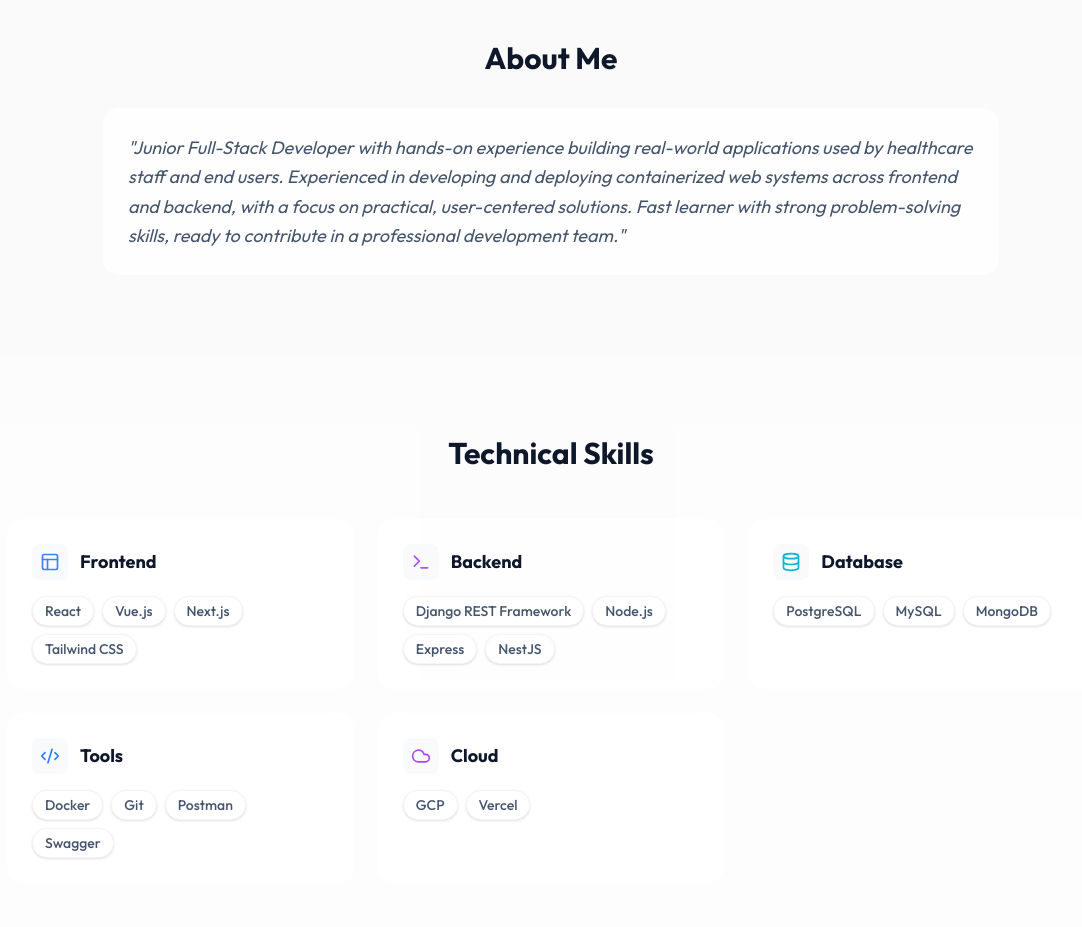
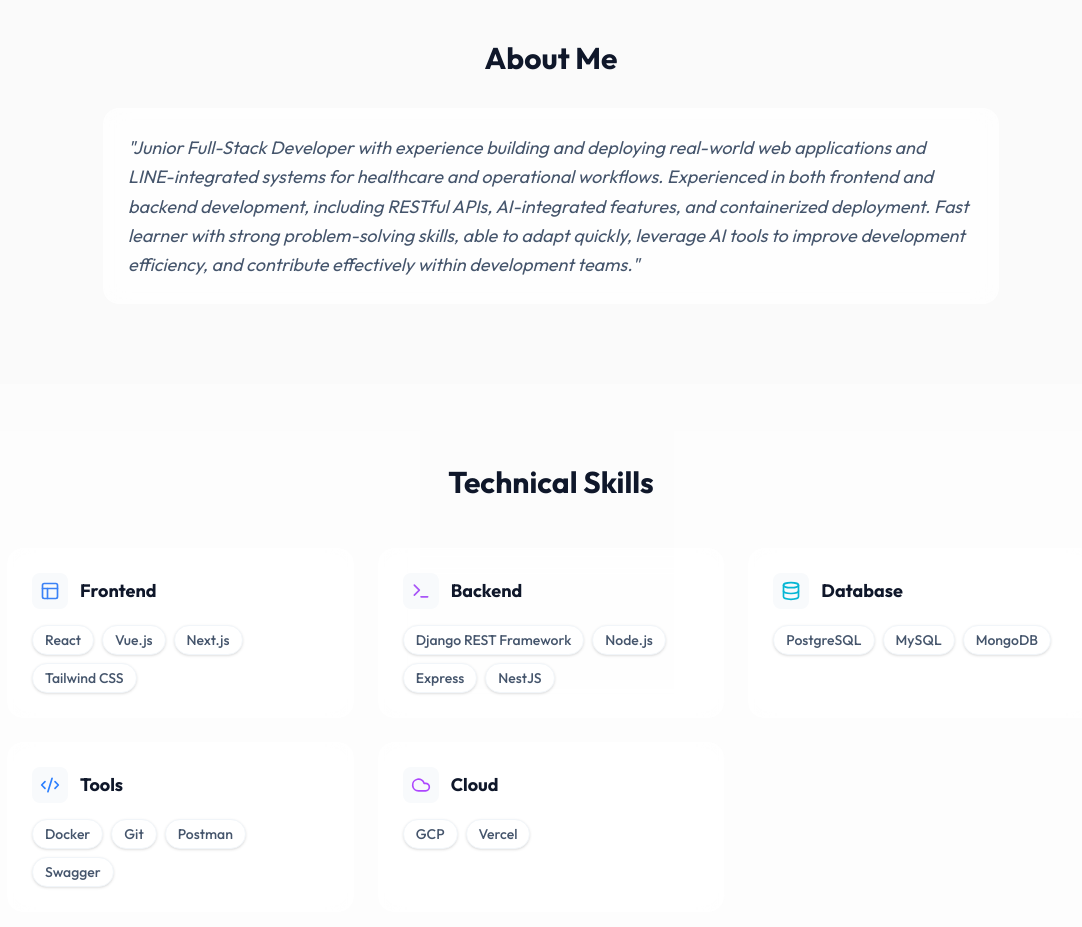
Before and after one commit to chanmathaearth/portfolio_chanmatha, a React (Vite) app: page / in a window 1280 px wide. Shown: the part 840-1767 px from the top of the page, without its empty margins (89-1171 px from the left). Built offline with nearby package versions, Linux system fonts and the light colour scheme.

Commit message:
feat:about recreate summary

```diff
--- a/src/data/portfolio.ts
+++ b/src/data/portfolio.ts
@@ -6,7 +6,7 @@ export const portfolioData: PortfolioData = {
   name: "Chanmatha Sanguansap",
   role: "Junior Full-Stack Developer",
   summary:
-    "Junior Full-Stack Developer with hands-on experience building real-world applications used by healthcare staff and end users. Experienced in developing and deploying containerized web systems across frontend and backend, with a focus on practical, user-centered solutions. Fast learner with strong problem-solving skills, ready to contribute in a professional development team.",
+    "Junior Full-Stack Developer with experience building and deploying real-world web applications and LINE-integrated systems for healthcare and operational workflows. Experienced in both frontend and backend development, including RESTful APIs, AI-integrated features, and containerized deployment. Fast learner with strong problem-solving skills, able to adapt quickly, leverage AI tools to improve development efficiency, and contribute effectively within development teams.",
   contact: {
     phone: "0631174147",
     email: "chanmathaearth@gmail.com",
```
